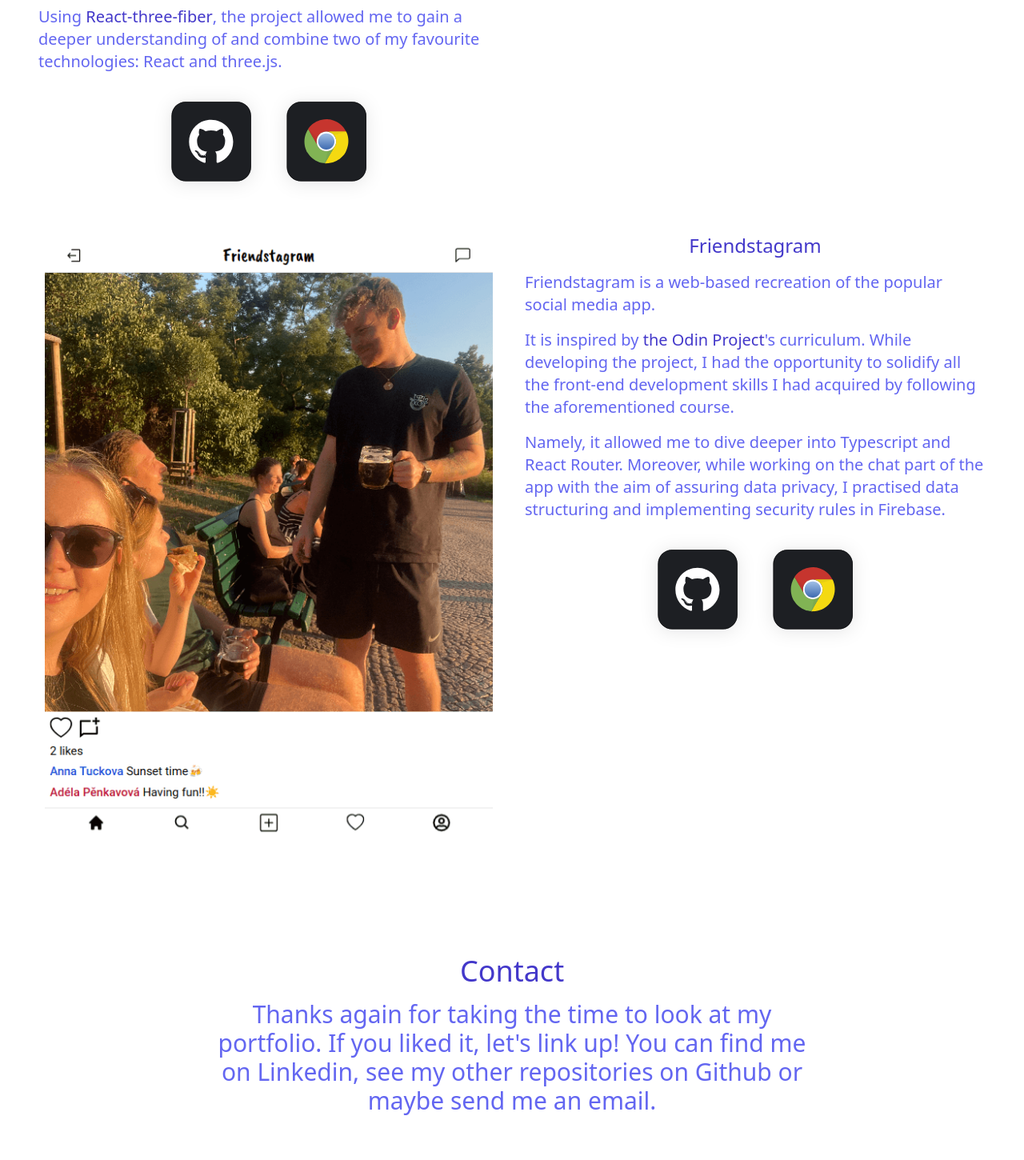
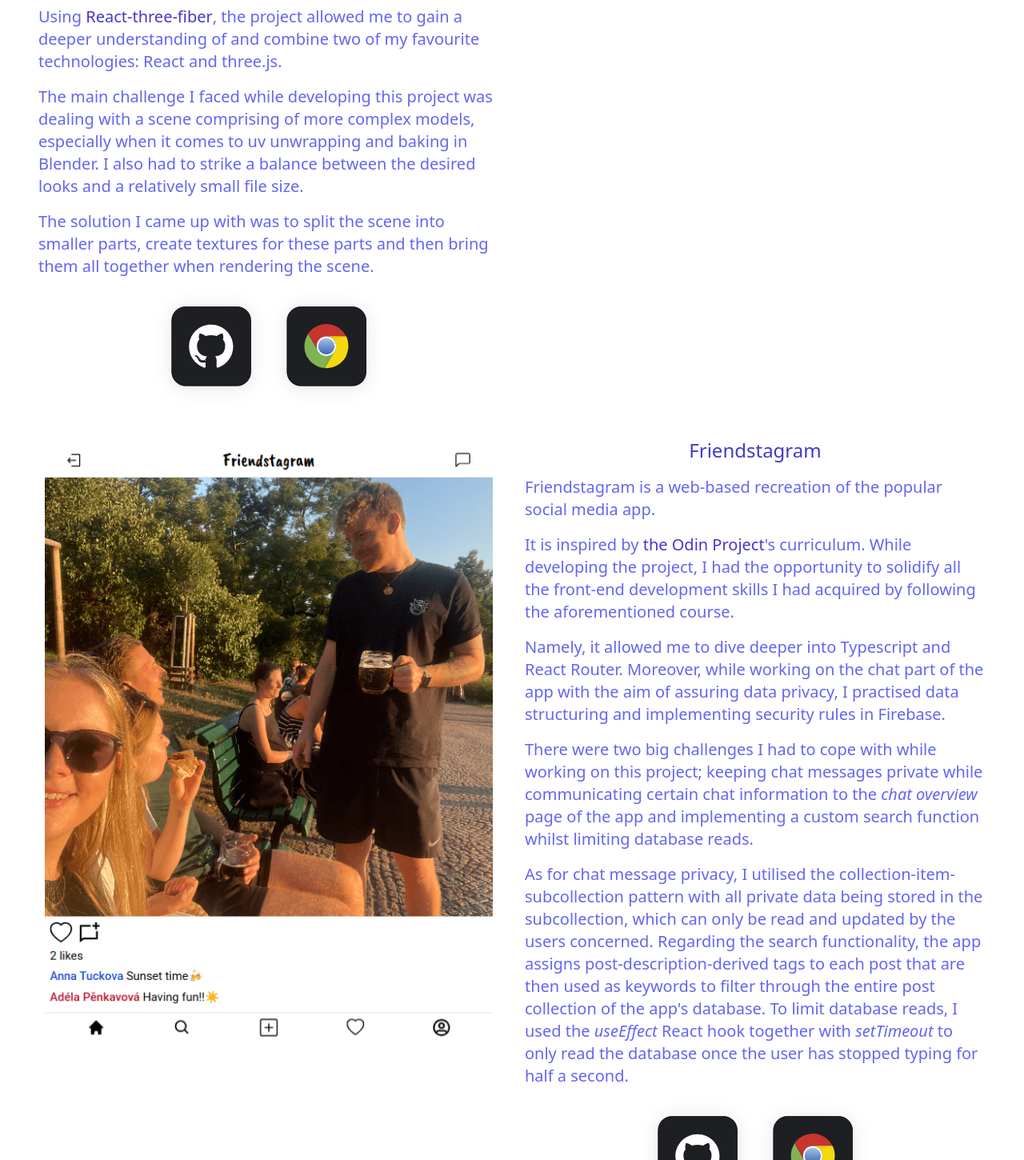
Before and after one commit to OndraSvec/portfolio, a React (Vite) app: page / in a window 1280 px wide. Shown: the part 2980-4430 px from the top of the page at 80% size. Built offline with nearby package versions, Linux system fonts and the light colour scheme.

Commit message:
Update projects' description

```diff
--- a/src/components/Projects.jsx
+++ b/src/components/Projects.jsx
@@ -31,6 +31,10 @@ const Projects = ({ darkMode }) => {
   const paraRef5 = useRef(null);
   const paraRef6 = useRef(null);
   const paraRef7 = useRef(null);
+  const paraRef8 = useRef(null);
+  const paraRef9 = useRef(null);
+  const paraRef10 = useRef(null);
+  const paraRef11 = useRef(null);
 
   useEffect(() => {
     const observer = new IntersectionObserver((entries) => {
@@ -58,6 +62,10 @@ const Projects = ({ darkMode }) => {
       paraRef5,
       paraRef6,
       paraRef7,
+      paraRef8,
+      paraRef9,
+      paraRef10,
+      paraRef11,
     ].forEach((element) => observer.observe(element.current));
   }, []);
   return (
@@ -135,11 +143,29 @@ const Projects = ({ darkMode }) => {
                 , the project allowed me to gain a deeper understanding of and
                 combine two of my favourite technologies: React and three.js.
               </p>
+              <p
+                ref={paraRef5}
+                className="w-full opacity-0 transition-opacity duration-500 delay-700 ease-in"
+              >
+                The main challenge I faced while developing this project was
+                dealing with a scene comprising of more complex models,
+                especially when it comes to uv unwrapping and baking in Blender.
+                I also had to strike a balance between the desired looks and a
+                relatively small file size.
+              </p>
+              <p
+                ref={paraRef6}
+                className="w-full opacity-0 transition-opacity duration-500 delay-[800ms] ease-in"
+              >
+                The solution I came up with was to split the scene into smaller
+                parts, create textures for these parts and then bring them all
+                together when rendering the scene.
+              </p>
               <ProjectLinksContainer>
                 <ProjectLink link={"https://github.com/OndraSvec/3D-portfolio"}>
                   <img
                     ref={projectLinkRef1}
-                    className="opacity-0 transition-opacity duration-500 delay-700 ease-in"
+                    className="opacity-0 transition-opacity duration-500 delay-[900ms] ease-in"
                     src={darkMode ? githubLogo : githubLogoDark}
                     alt="Github logo."
                   />
@@ -147,7 +173,7 @@ const Projects = ({ darkMode }) => {
                 <ProjectLink link={"https://ondrasvec.dev"}>
                   <img
                     ref={projectLinkRef2}
-                    className="opacity-0 transition-opacity duration-500 delay-[800ms] ease-in"
+                    className="opacity-0 transition-opacity duration-500 delay-[1000ms] ease-in"
                     src={darkMode ? chromeLogo : chromeLogoDark}
                     alt="Chrome logo."
                   />
@@ -164,14 +190,14 @@ const Projects = ({ darkMode }) => {
               heading={"Friendstagram"}
             >
               <p
-                ref={paraRef5}
+                ref={paraRef7}
                 className="w-full opacity-0 transition-opacity duration-500 delay-300 ease-in"
               >
                 Friendstagram is a web-based recreation of the popular social
                 media app.
               </p>
               <p
-                ref={paraRef6}
+                ref={paraRef8}
                 className="w-full opacity-0 transition-opacity duration-500 delay-[400ms] ease-in"
               >
                 It is inspired by{" "}
@@ -188,7 +214,7 @@ const Projects = ({ darkMode }) => {
                 had acquired by following the aforementioned course.
               </p>
               <p
-                ref={paraRef7}
+                ref={paraRef9}
                 className="w-full opacity-0 transition-opacity duration-500 delay-500 ease-in"
               >
                 Namely, it allowed me to dive deeper into Typescript and React
@@ -196,13 +222,38 @@ const Projects = ({ darkMode }) => {
                 the aim of assuring data privacy, I practised data structuring
                 and implementing security rules in Firebase.
               </p>
+              <p
+                ref={paraRef10}
+                className="w-full opacity-0 transition-opacity duration-500 delay-[600ms] ease-in"
+              >
+                There were two big challenges I had to cope with while working
+                on this project; keeping chat messages private while
+                communicating certain chat information to the{" "}
+                <em>chat overview</em> page of the app and implementing a custom
+                search function whilst limiting database reads.
+              </p>
+              <p
+                ref={paraRef11}
+                className="w-full opacity-0 transition-opacity duration-500 delay-700 ease-in"
+              >
+                As for chat message privacy, I utilised the
+                collection-item-subcollection pattern with all private data
+                being stored in the subcollection, which can only be read and
+                updated by the users concerned. Regarding the search
+                functionality, the app assigns post-description-derived tags to
+                each post that are then used as keywords to filter through the
+                entire post collection of the app{"'"}s database. To limit
+                database reads, I used the <em>useEffect</em> React hook
+                together with <em>setTimeout</em> to only read the database once
+                the user has stopped typing for half a second.
+              </p>
               <ProjectLinksContainer>
                 <ProjectLink
                   link={"https://github.com/OndraSvec/friendstagram"}
                 >
                   <img
                     ref={projectLinkRef3}
-                    className="opacity-0 transition-opacity duration-500 delay-[600ms] ease-in"
+                    className="opacity-0 transition-opacity duration-500 delay-[800ms] ease-in"
                     src={darkMode ? githubLogo : githubLogoDark}
                     alt="Github logo."
                   />
@@ -210,7 +261,7 @@ const Projects = ({ darkMode }) => {
                 <ProjectLink link={"https://friendstagram-fe98d.web.app/"}>
                   <img
                     ref={projectLinkRef4}
-                    className="opacity-0 transition-opacity duration-500 delay-700 ease-in"
+                    className="opacity-0 transition-opacity duration-500 delay-[900ms] ease-in"
                     src={darkMode ? chromeLogo : chromeLogoDark}
                     alt="Chrome logo."
                   />
```
